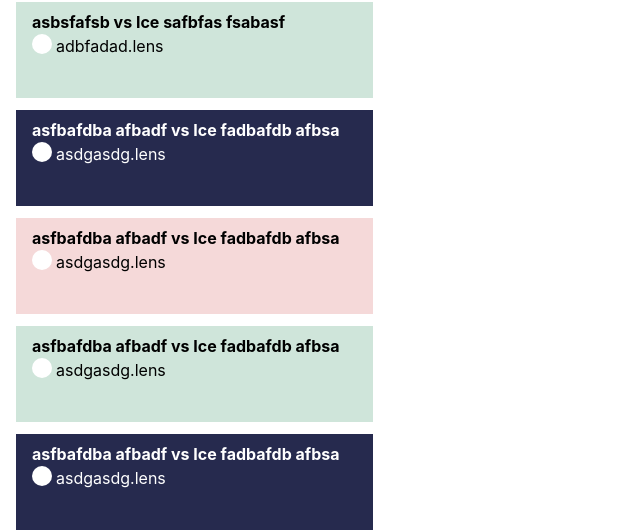
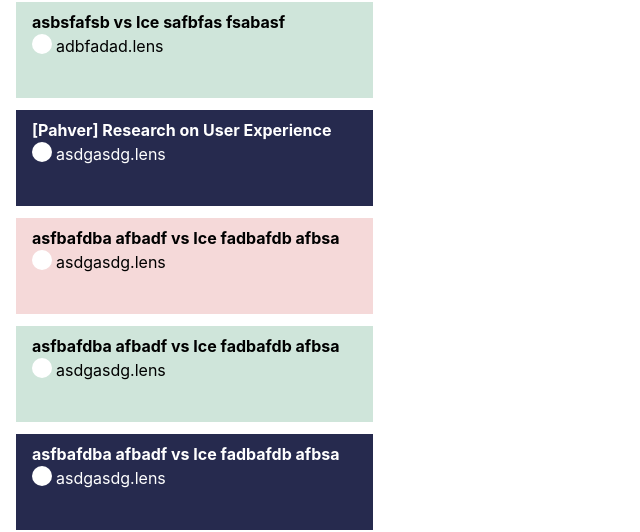
Before and after one commit to undefined-blank/Client, a React (Create React App) app: page /Home in a window 1280 px wide. Shown: the part 1036-1568 px from the top of the page, without its empty margins (0-640 px from the left). Built offline with nearby package versions, Linux system fonts and the light colour scheme.

Commit message:
fix: option naming modify

```diff
--- a/src/components/Modal/CreateModal.jsx
+++ b/src/components/Modal/CreateModal.jsx
@@ -98,10 +98,10 @@ export default function CreateModal({isOpen, toggleModal}) {
                                         <li className="option-item flex justify-between">
                                             <div className="option-left-container flex items-center">
                                                 <div className="option-number text-sm">
-                                                    1
+                                                    2
                                                 </div>
                                                 <div className="option-input">
-                                                    <input className="text-sm" placeholder="option 1"></input>
+                                                    <input className="text-sm" placeholder="option 2"></input>
                                                 </div>
                                             </div>
                                             <div className="option-action flex items-center">
--- a/src/components/pages/Home.jsx
+++ b/src/components/pages/Home.jsx
@@ -1,4 +1,5 @@
 import React, { useState } from 'react';
+import { Link } from 'react-router-dom';
 import Modal from 'react-modal';
 import { Icon } from '@iconify/react';
 import Bottom from './Bottom';
@@ -15,7 +16,7 @@ const dummydata = [
         writer: 'adbfadad.lens',
     },
     {
-        title: 'asfbafdba afbadf vs Ice fadbafdb afbsa',
+        title: '[Pahver] Research on User Experience',
         writer: 'asdgasdg.lens',
     },
     {
@@ -166,7 +167,7 @@ function Home() {
                 </div>
                 {dummydata.map((data, index) => {
                     return (
-                        <div
+                        <Link to="/Survey"
                             className={`${
                                 index % 3 === 0 ? 'bg-pink' : index % 3 === 1 ? 'bg-index1' : 'bg-index2 text-white'
                             } h-24 ml-4 my-3 p-2 flex flex-col`}
@@ -178,7 +179,7 @@ function Home() {
                                 <div className="w-5 h-5 bg-white rounded-full"></div>
                                 <div className="ml-1 text-bold">{data.writer}</div>
                             </div>
-                        </div>
+                        </Link>
                     );
                 })}
             </div>
```
Also changed, not shown: 2 other files (tests, documents, lock files or other folders).
